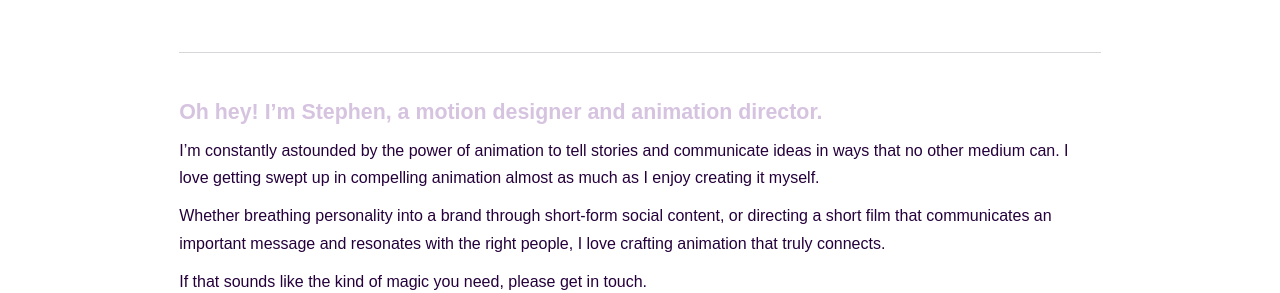
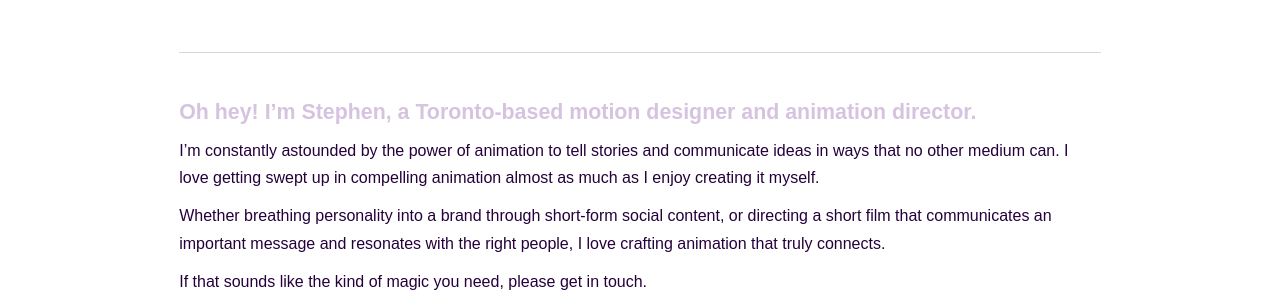
Before and after one commit to StephenMinty/itsminty.co.uk, a Jekyll site: the page built from index.md, in a window 1280 px wide and 900 px high, scrolled down 1724 px. Shown: the part 160-453 px from the top of the window. Built offline with Jekyll 4.4.1, drawn with Linux system fonts in a browser that asks for light colours; some web fonts are replaced.

Commit message:
Updated Index

```diff
--- a/index.md
+++ b/index.md
@@ -11,7 +11,7 @@ layout: home
 
 ---
 
-#### Oh hey! I’m Stephen, a motion designer and animation director.
+#### Oh hey! I’m Stephen, a Toronto-based motion designer and animation director.
 
 I'm constantly astounded by the power of animation to tell stories and communicate ideas in ways that no other medium can. I love getting swept up in compelling animation almost as much as I enjoy creating it myself.
 
```
